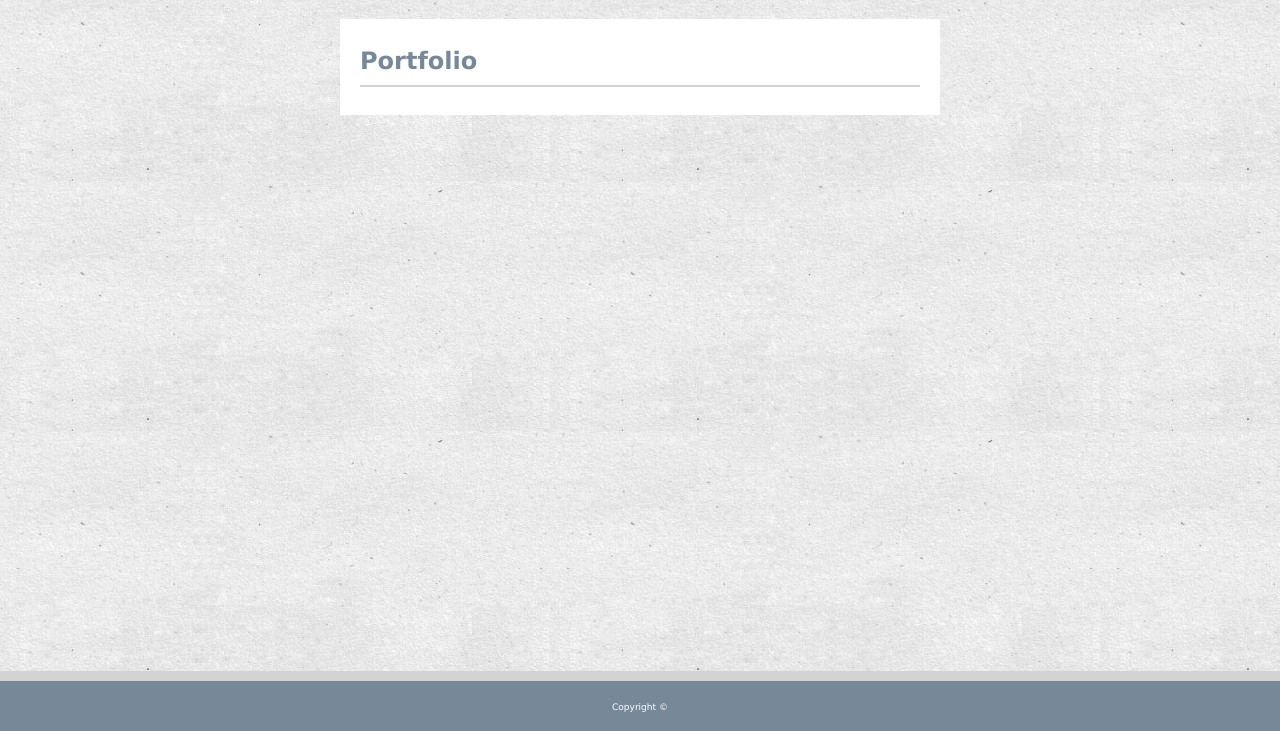
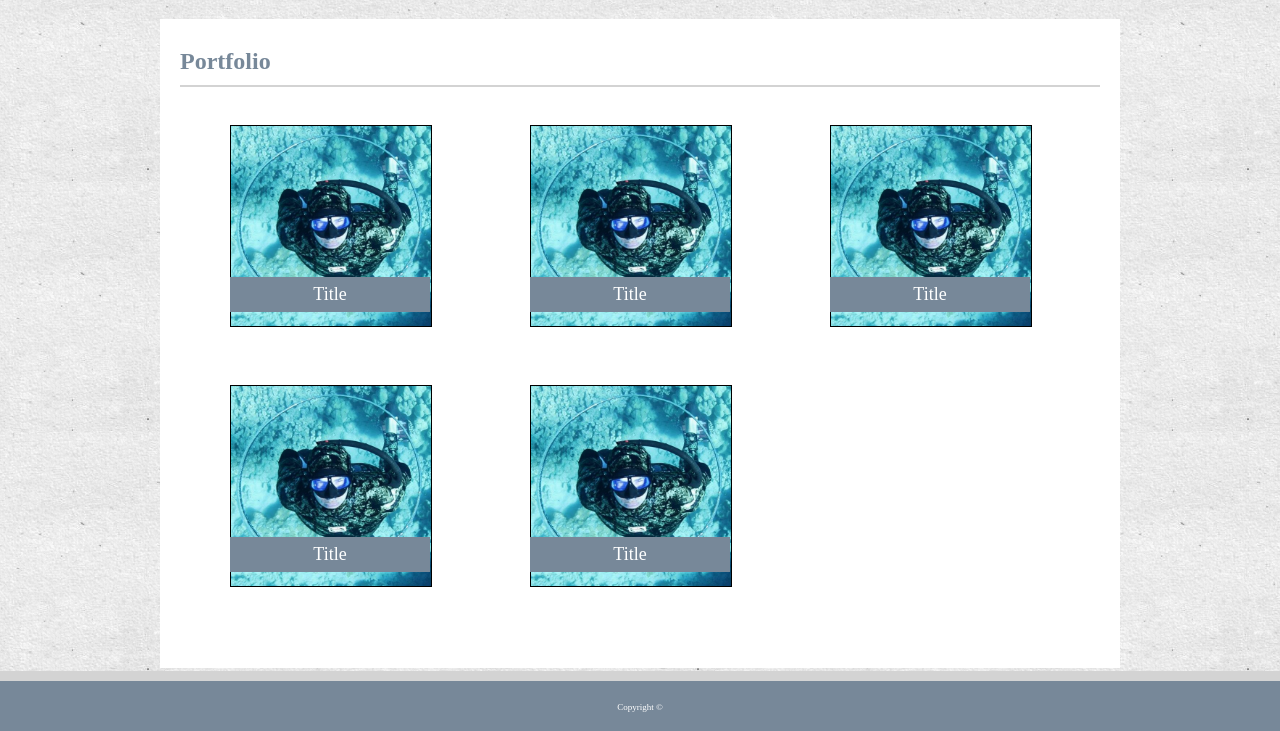
Before and after one commit to chrisneal72/01_homework_portfolio, a plain HTML site: page portfolio.html in a window 1280 px wide. Shown: the part 69-800 px from the top of the page. Drawn offline with Linux system fonts and the light colour scheme.

Commit message:
layout done

```diff
--- a/assests/css/style.css
+++ b/assests/css/style.css
@@ -1,6 +1,6 @@
   * {
       text-align: center;
-      font-family: Verdana, Geneva, Tahoma, sans-serif
+      'Arial', 'Helvetica Neue', Helvetica, sans-serif;
   }
 
   body {
@@ -15,6 +15,17 @@ a {
       color: lightslategrey;
   }
 
+  img {
+      float: left;
+      display: inline-block;
+  }
+
+  p {
+      text-align: left;
+      color: lightslategrey;
+      font-size: 12px;
+  }
+
   form {
       text-align: left;
       margin-top: 10px;
@@ -22,6 +33,17 @@ form {
 
   input {
       margin-bottom: 10px;
+      text-align: left;
+  }
+
+  label {
+      color: lightslategrey;
+      font-size: 12px;
+  }
+
+  .aboutimage {
+      width: 250px;
+      margin: 0px 20px 20px 0px;
   }
 
   #header {
@@ -31,12 +53,12 @@ input {
       text-align: center;
       width: 100%;
       height: 60px;
-      background:#fff;
+      background: #fff;
   }
 
   #headercontainer {
       display: inline-block;
-      width: 600px;
+      width: 960px;
       height: 60px;
       clear: both;
   }
@@ -96,7 +118,7 @@ input {
       align-content: center;
       padding: 20px;
       margin-top: 80px;
-      width: 560px;
+      width: 920px;
       background-color: #fff;
   }
 
@@ -109,20 +131,45 @@ input {
   #greybar {
       display: inline-block;
       height: 2px;
-    width: 560px;
+      width: 920px;
       background-color: lightgrey;
       margin-bottom: 5px;
   }
 
-img {
-    float: left;
+  #largeportcont {
       display: inline-block;
-    width: 100px;
-    margin: 0px 10px 10px 0px;
+      width: 920px;
+      padding-bottom: 30px;
   }
 
-p {
-    text-align: left;
+  .portcontainer {
+      float: left;
+      width: 200px;
+      height: 200px;
+      margin: 30px 50px;
+  }
+
+  .portimage {
+      width: 200px;
+  }
+
+  .portimagecont {
+    float: left;
+      width: 200;
+      height: 200px;
+      border: 1px solid #000;
+  }
+
+  .porttitle {
+      position: relative;
+      bottom: 50px;
+      float: left;
+      width: 200px;
+      height: 35px;
+      color: #fff;
+      background-color: lightslategrey;
+      font-size: 18px;
+      line-height: 35px;
   }
 
   footer {
--- a/portfolio.html
+++ b/portfolio.html
@@ -23,8 +23,47 @@
     <div id="bodycontainer">
         <h1>Portfolio</h1>
         <div id="greybar"></div>
-        <div>
-
+        <div id="largeportcont">
+                <div class="portcontainer">
+                    <div class="portimagecont">
+                        <img src="assests/images/photo.jpg" alt="picture of chris" class="portimage">
+                    </div>
+                    <div class="porttitle">
+                        Title
+                    </div>
+                </div>
+                <div class="portcontainer">
+                    <div class="portimagecont">
+                        <img src="assests/images/photo.jpg" alt="picture of chris" class="portimage">
+                    </div>
+                    <div class="porttitle">
+                        Title
+                    </div>
+                </div>
+                <div class="portcontainer">
+                    <div class="portimagecont">
+                        <img src="assests/images/photo.jpg" alt="picture of chris" class="portimage">
+                    </div>
+                    <div class="porttitle">
+                        Title
+                    </div>
+                </div>
+                <div class="portcontainer">
+                    <div class="portimagecont">
+                        <img src="assests/images/photo.jpg" alt="picture of chris" class="portimage">
+                    </div>
+                    <div class="porttitle">
+                        Title
+                    </div>
+                </div>
+                <div class="portcontainer">
+                    <div class="portimagecont">
+                        <img src="assests/images/photo.jpg" alt="picture of chris" class="portimage">
+                    </div>
+                    <div class="porttitle">
+                        Title
+                    </div>
+                </div>
         </div>
     </div>
     <footer>
```
Also changed, not shown: contact.html (+3 -3 lines), index.html (+1 -1 lines). Lines whose indentation alone changed are shown as unchanged.
